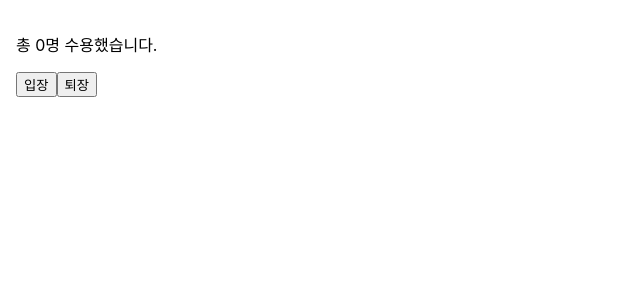
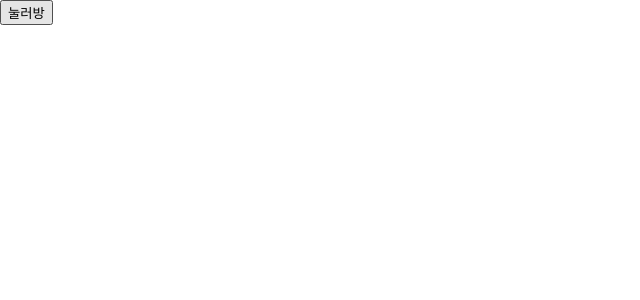
Before and after one commit to Chaintae/23-react1, a React (Create React App) app: page / in a window 1280 px wide. Shown: the top 300 px of the page, without its empty margins (0-640 px from the left). Built offline with nearby package versions, Linux system fonts and the light colour scheme.

Commit message:
ㅇㄴㅁㅇㄴㅁㅇㄴㅁㅇㄴㅁㅇㄴㅁ

```diff
--- /dev/null
+++ b/src/chapter_08/ConfirmButton.jsx
@@ -0,0 +1,17 @@
+import React, { useState } from "react";
+
+function ConfirmButton(props) {
+    const [isConfirmed, setIsConfirmed] = useState(false);
+
+    const handleConfirm = () => {
+        setIsConfirmed((prevIsConfirmed) => !prevIsConfirmed);
+    };
+
+    return (
+        <button onClick={handleConfirm} disabled={isConfirmed}>
+            {isConfirmed ? "눌러졋성" : "눌러방"}
+        </button>
+    );
+}
+
+export default ConfirmButton;
--- a/src/index.js
+++ b/src/index.js
@@ -10,10 +10,11 @@
 import Notification from './chapter_06/Notification';
 import useCounter from './chapter_07/useCounter';
 import Accommodate from './chapter_07/Accommodate';
+import ConfirmButton from './chapter_08/ConfirmButton';
 const root = ReactDOM.createRoot(document.getElementById('root'));
 root.render(
   <React.StrictMode>
-    <Accommodate/>
+    <ConfirmButton/>
   </React.StrictMode>
 );
 
```
